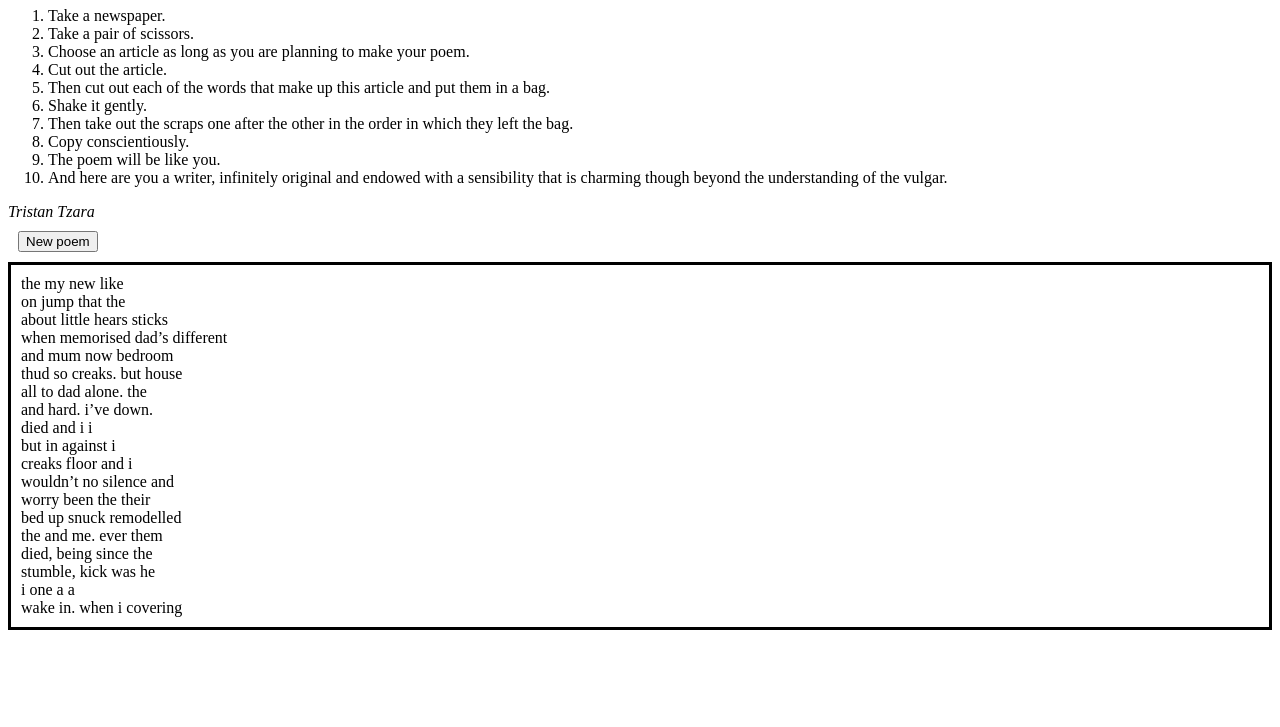
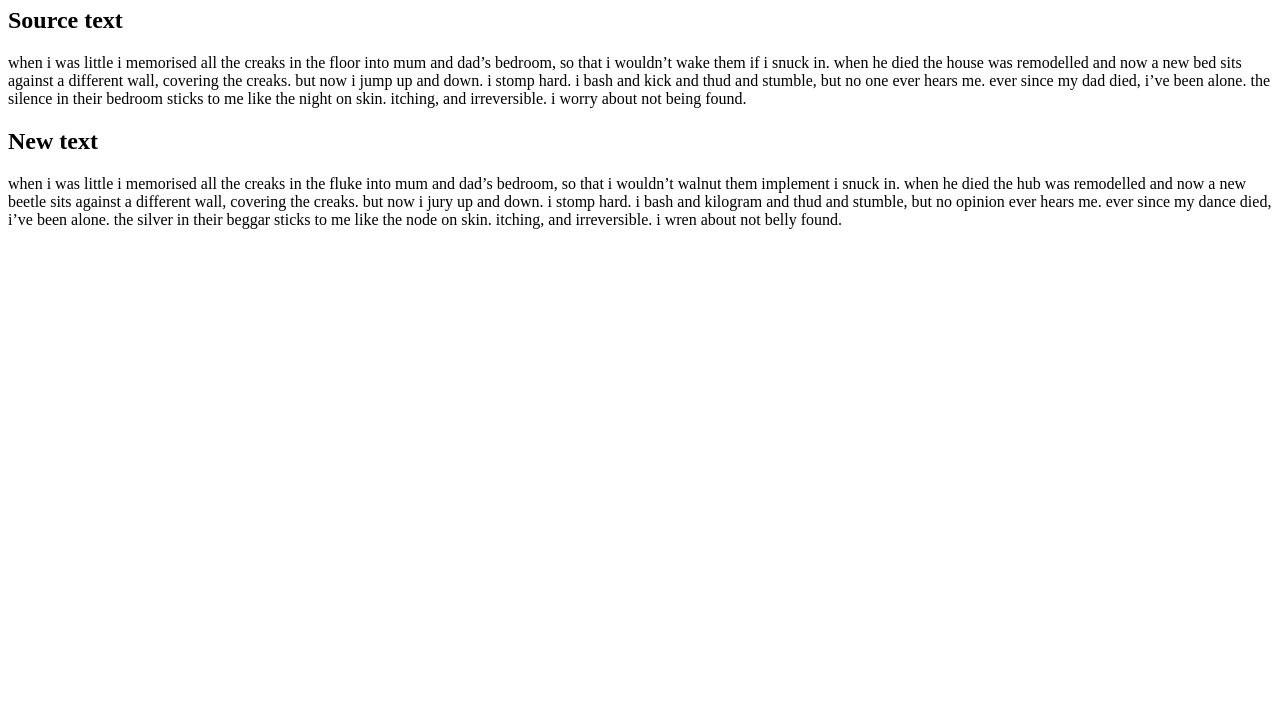
Before and after one commit to LydiaAbest/N-7Remix2024, a plain HTML site: page index.html in a window 1280 px wide. Shown: the part 73-800 px from the top of the page. Drawn offline with Linux system fonts and the light colour scheme.

Commit message:
🧃⚜️ Updated with Glitch

```diff
--- a/index.html
+++ b/index.html
@@ -5,56 +5,23 @@
     <meta http-equiv="X-UA-Compatible" content="IE=edge" />
     <meta name="viewport" content="width=device-width, initial-scale=1" />
 
-    <title>To Make a Dadaist Poem</title>
+    <title>N+7</title>
 
-    <meta
-      name="description"
-      content="An example of Tristan Tzara's To Make a Dadaist Poem."
-    />
+    <meta name="description" content="A simple exercise template." />
     <!-- styles -->
-    <style>
-      #poem {
-        padding: 10px;
-        border: 3px solid #000;
-      }
-      .controls {
-        padding: 10px;
-      }
-    </style>
+    <style></style>
   </head>
   <body>
-    <h1>To Make a Dadaist Poem</h1>
-    <ol>
-      <li>Take a newspaper.</li>
-      <li>Take a pair of scissors.</li>
-      <li>Choose an article as long as you are planning to make your poem.</li>
-      <li>Cut out the article.</li>
-      <li>
-        Then cut out each of the words that make up this article and put them in
-        a bag.
-      </li>
-      <li>Shake it gently.</li>
-      <li>
-        Then take out the scraps one after the other in the order in which they
-        left the bag.
-      </li>
-      <li>Copy conscientiously.</li>
-      <li>The poem will be like you.</li>
-      <li>
-        And here are you a writer, infinitely original and endowed with a
-        sensibility that is charming though beyond the understanding of the
-        vulgar.
-      </li>
-    </ol>
-    <cite>Tristan Tzara</cite>
-
-    <div class="controls">
-      <button id="new-poem">New poem</button>
-    </div>
-    <div id="poem"></div>
+    <h1>N+7</h1>
+    <h2>Source text</h2>
+    <p id="sourceText"></p>
+    <h2>New text</h2>
+    <p id="newText"></p>
     <!-- script -->
     <script>
-      const article = `when i was little i memorised all the creaks in the floor into mum and dad’s bedroom, so that i wouldn’t wake them if i snuck in.
+      let nouns;
+      const sourceText = `when i was little i memorised all the creaks in the floor into mum and dad’s bedroom,
+so that i wouldn’t wake them if i snuck in.
 when he died the house was remodelled and now a new bed sits against a different wall, covering the creaks.
 but now i jump up and down. i stomp hard. i bash and kick and thud and stumble, but no one ever hears me.
 ever since my dad died, i’ve been alone.
@@ -62,50 +29,37 @@ the silence in their bedroom sticks to me like the night on skin.
 itching, and irreversible.
 i worry about not being found.
 `;
-      const button = document.getElementById("new-poem");
-      function shuffleWords(list) {
-        return list
-          .map((value) => ({ value, sort: Math.random() }))
-          .sort((a, b) => a.sort - b.sort)
-          .map(({ value }) => value);
-      }
-      function clearText() {
-        const poem = document.getElementById("poem");
-        poem.innerHTML = "";
-      }
-      function addLine(line) {
-        const poem = document.getElementById("poem");
-        const poemLine = document.createElement("div");
-        const lineText = document.createTextNode(line);
-        poemLine.appendChild(lineText);
-        poem.appendChild(poemLine);
-      }
-      function assemblePoem(articleWords) {
-        let lineText = "";
-        for (const [counter, word] of articleWords.entries()) {
-          if ((counter + 1) % 5 == 0) {
-            addLine(lineText);
-            lineText = "";
+      const wordOffset = 7;
+      function generateNewText(text) {
+        let splitText = text.split(" ");
+        let newText = "";
+        for (const word of splitText) {
+          let indexInList = nouns.indexOf(word);
+          let newWord;
+          if (indexInList > -1) {
+            if (nouns[indexInList + wordOffset]) {
+              newWord = nouns[indexInList + wordOffset];
+            }
           } else {
-            if (lineText === "") {
-              lineText = word;
-            } else {
-              lineText = lineText + " " + word;
-            }
+            newWord = word;
+          }
+          if (newText === "") {
+            newText = newWord;
+          } else {
+            newText = newText + " " + newWord;
           }
         }
-        if (lineText !== "") {
-          addLine(lineText);
-        }
+        return newText;
       }
-      function newPoem() {
-        const cutUpArticle = article.split(" ");
-        const shuffledWords = shuffleWords(cutUpArticle);
-        clearText();
-        assemblePoem(shuffledWords);
+      function initPoem(nounList) {
+        nouns = nounList.split(/\r?\n/);
+        newText = generateNewText(sourceText);
+        document.getElementById("sourceText").innerHTML = sourceText;
+        document.getElementById("newText").innerHTML = newText;
       }
-      newPoem();
-      button.addEventListener("click", newPoem);
+      fetch("nounlist.txt")
+        .then((response) => response.text())
+        .then((textContent) => initPoem(textContent));
     </script>
     <!-- include the Glitch button to show what the webpage is about and
           to make it easier for folks to view source and remix -->
```
Also changed, not shown: nounlist.txt (added), 1 other file.
